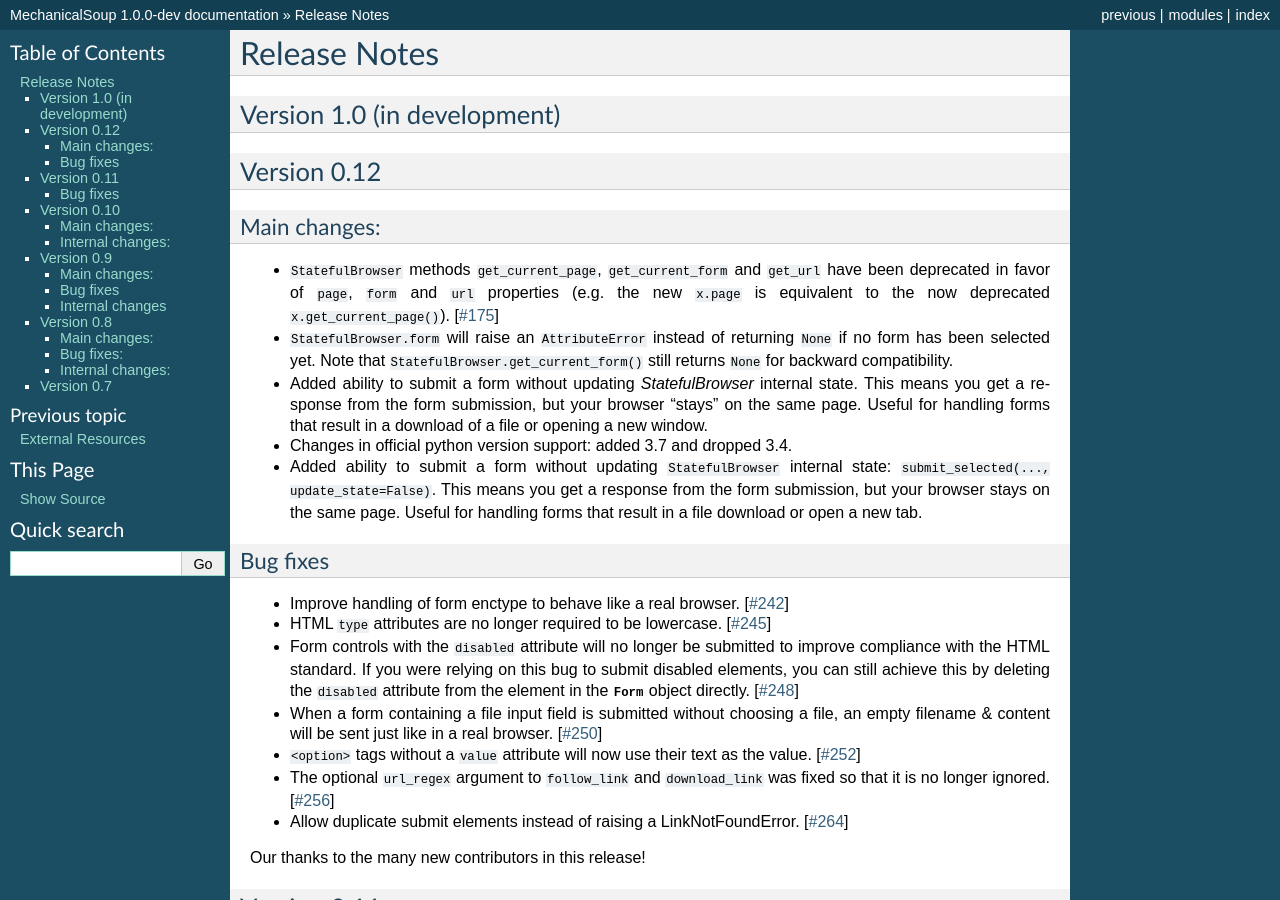
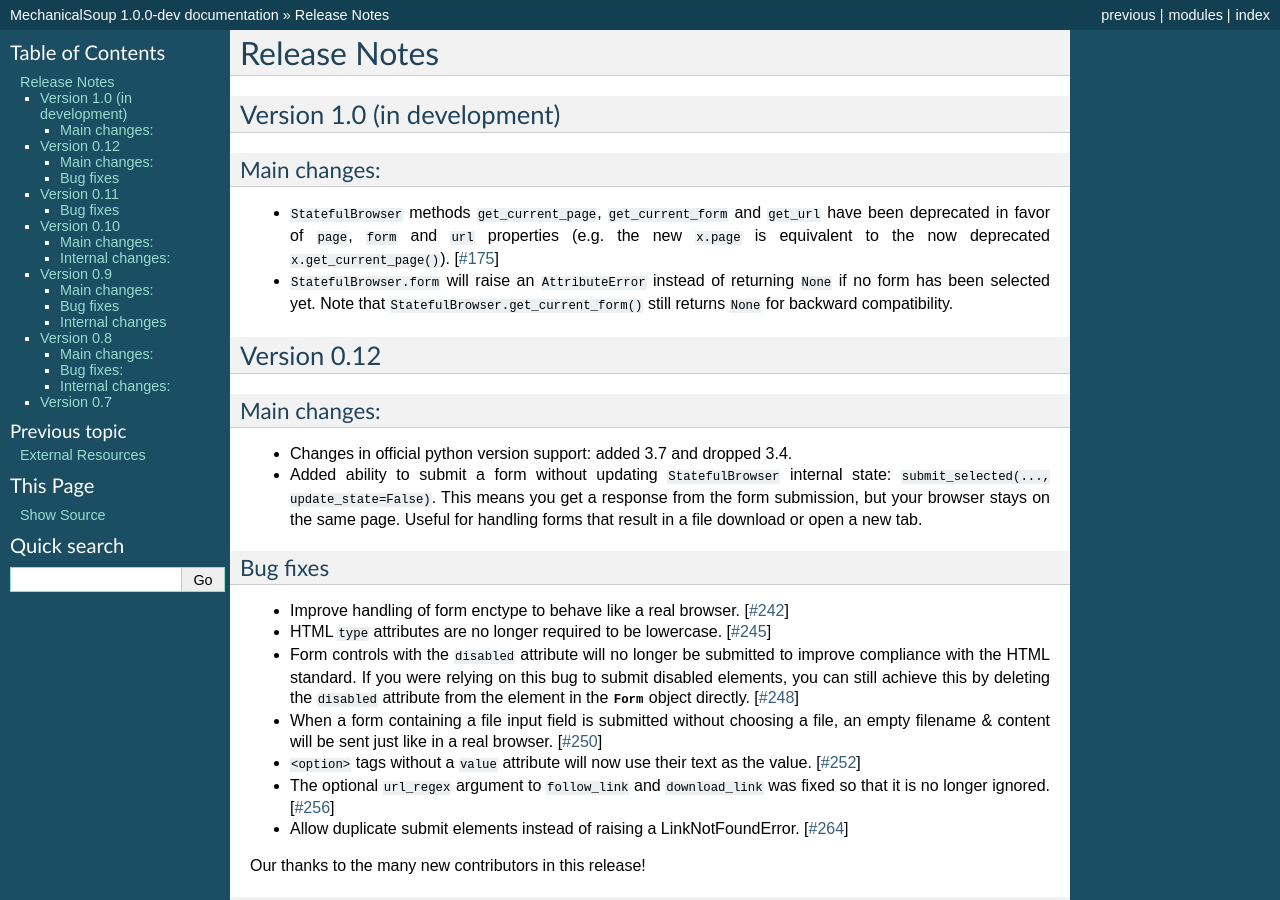
Before and after one commit to MechanicalSoup/MechanicalSoup, a Sphinx documentation site: the page built from docs/ChangeLog.rst, in a window 1280 px wide and 900 px high. Built offline with Sphinx 7.4.7, drawn with Linux system fonts in a browser that asks for light colours.

Commit message:
ChangeLog.rst: fix issues from #294 merge
The new changelog entries should go in the 1.0 dev section, not 0.12.
Also removed a near-duplicate entry that was erroneously merged into
PR #294.

```diff
--- a/docs/ChangeLog.rst
+++ b/docs/ChangeLog.rst
@@ -23,10 +20,11 @@
   ``StatefulBrowser.get_current_form()`` still returns ``None`` for
   backward compatibility.
 
-* Added ability to submit a form without updating `StatefulBrowser` internal
-  state. This means you get a response from the form submission, but your
-  browser "stays" on the same page. Useful for handling forms that result in
-  a download of a file or opening a new window.
+Version 0.12
+============
+
+Main changes:
+-------------
 
 * Changes in official python version support: added 3.7 and dropped 3.4.
 
```
Also changed, not shown: other parts of docs/ChangeLog.rst (+0 -3 lines).
